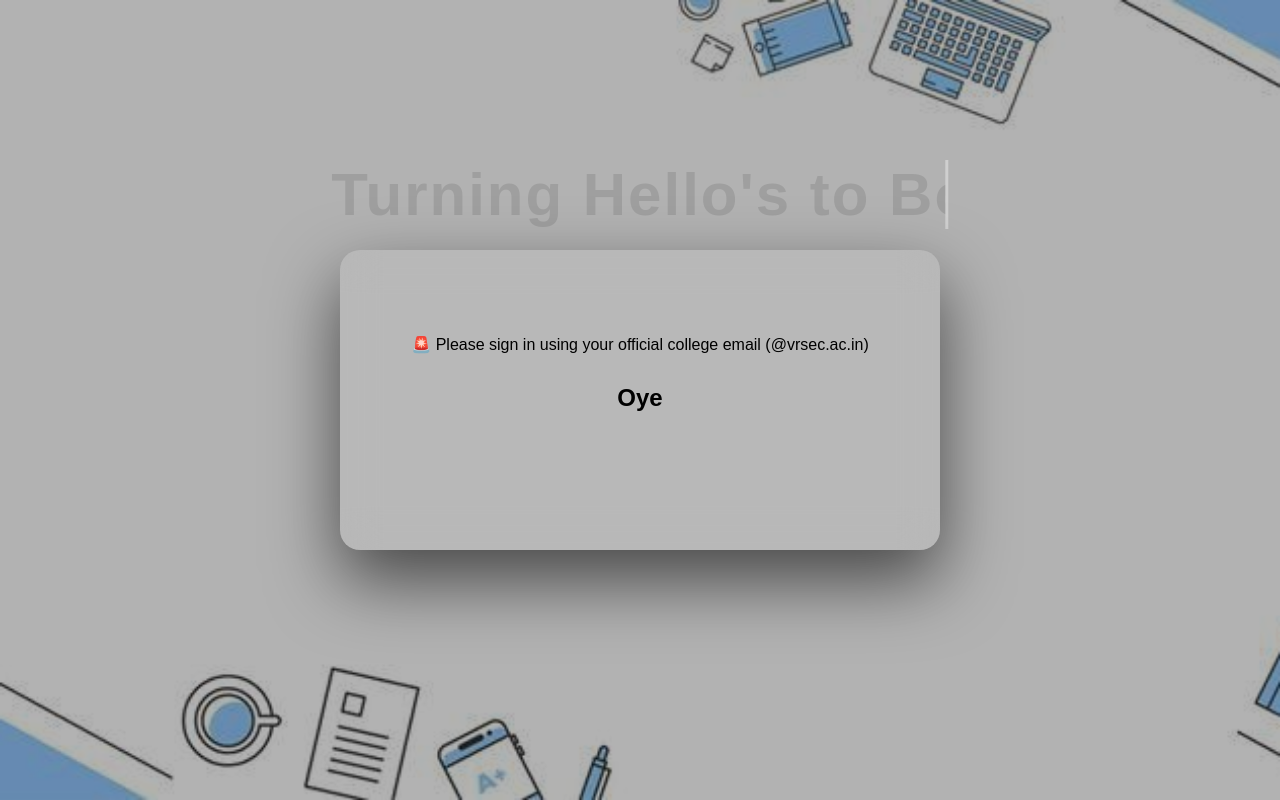
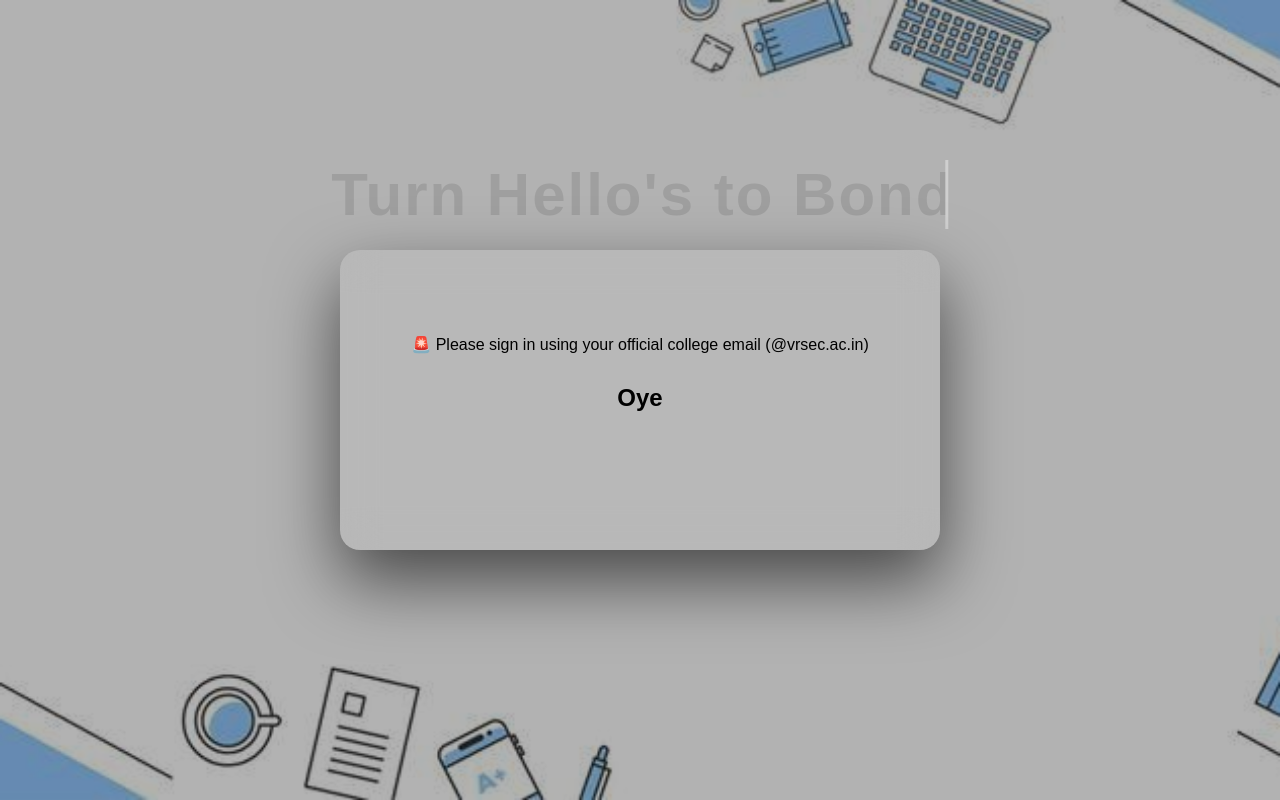
Before and after one commit to Lokesh6644/Heloo, a React (Vite) app in the folder frontend/vrsec-chat/: page / in a window 1280 px wide. Built offline with nearby package versions, Linux system fonts and the light colour scheme.

Commit message:
Update heading text in Login component

```diff
--- a/frontend/vrsec-chat/src/pages/Login.jsx
+++ b/frontend/vrsec-chat/src/pages/Login.jsx
@@ -9,7 +9,7 @@ export default function Login() {
   return (
     <div className="auth-container">
       <h1 className="bg-heading">
-        Turning Hello's to Bonds...
+        Turn Hello's to Bonds...
       </h1>
 
       <div className="auth-card">
```
